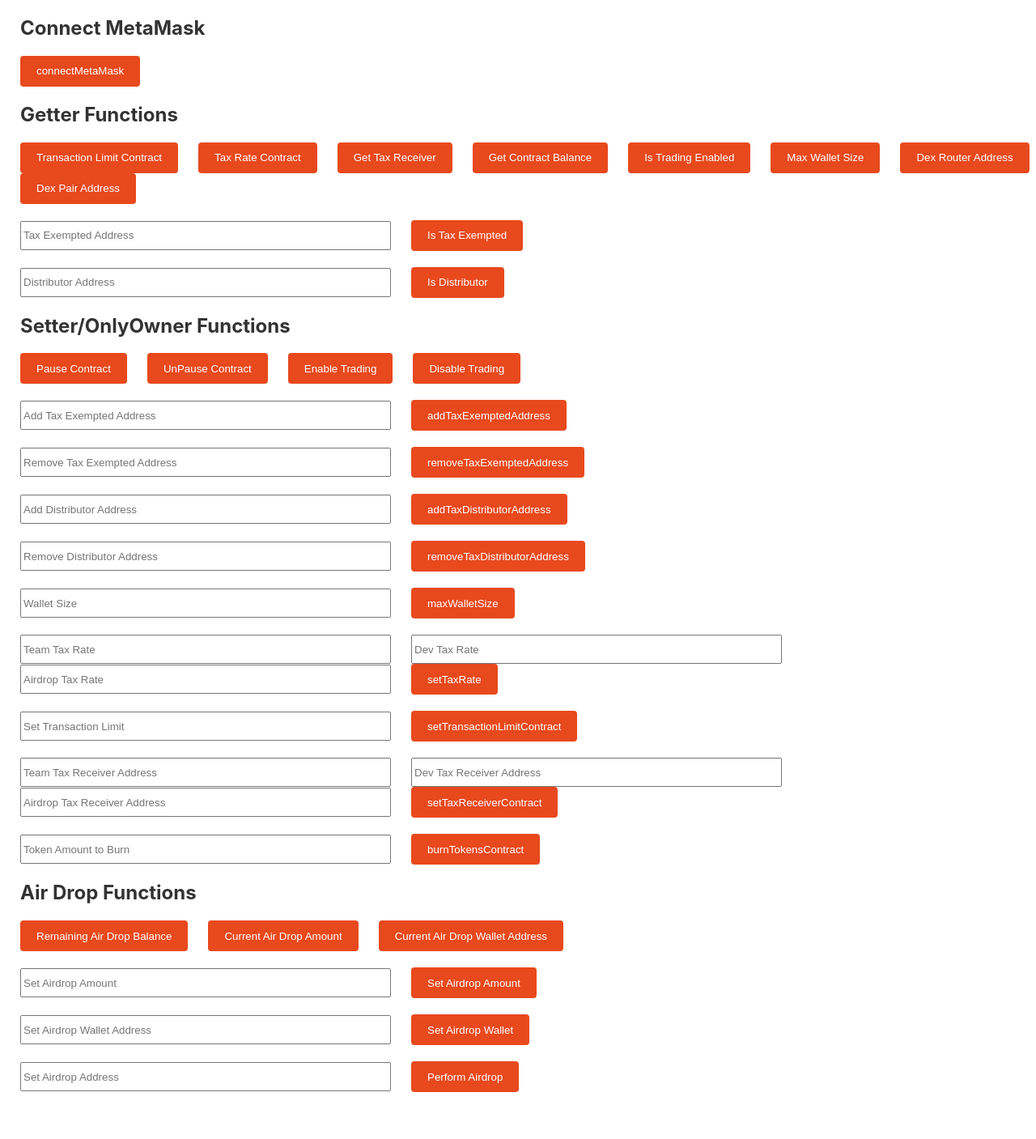
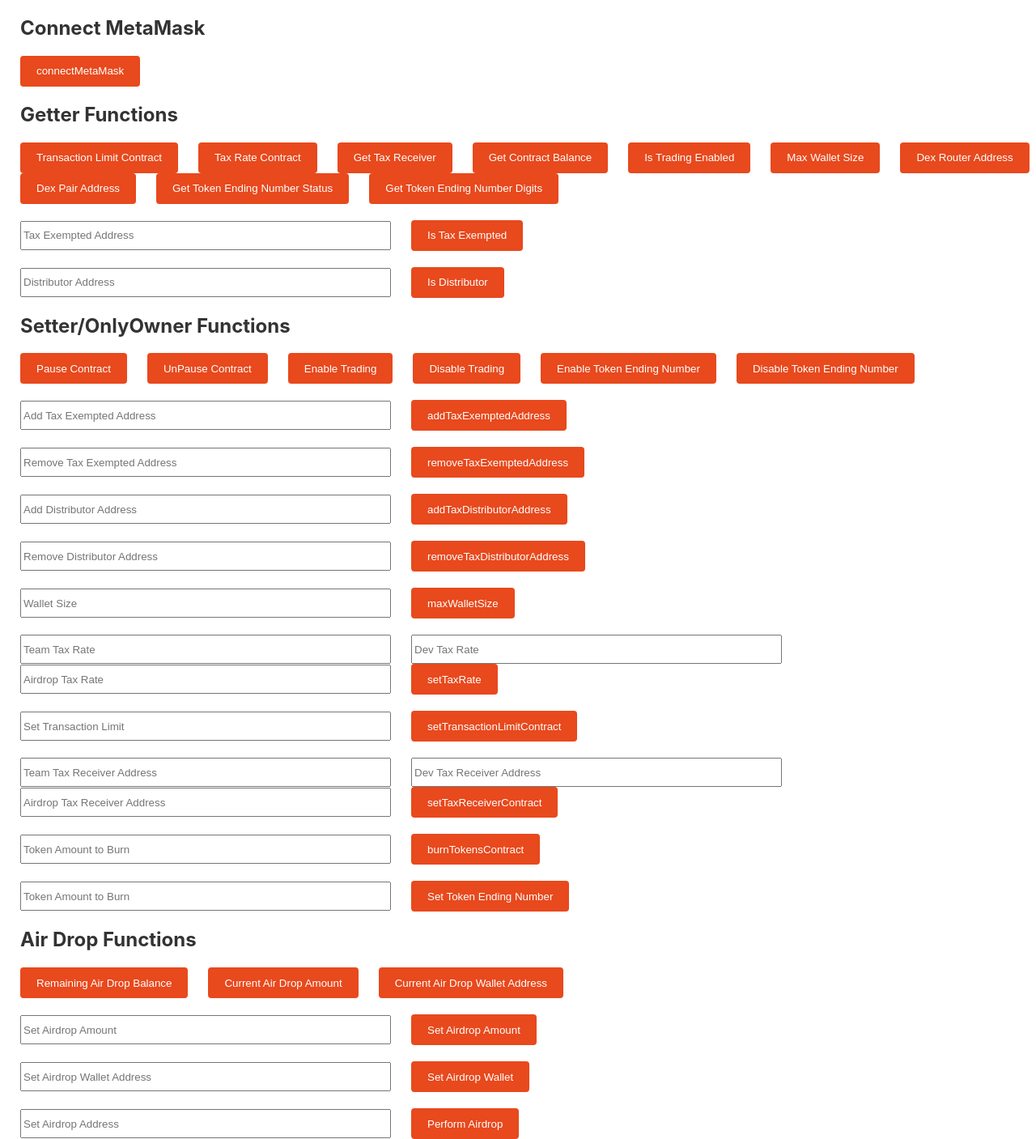
Before and after one commit to abdul745/boost-ai-smart-contract-integration, a React (Create React App) app: page / in a window 1280 px wide. Shown: the whole page at 81% size. Before the commit the page ends 1349 px from the top, so only its background shows below. Built offline with nearby package versions, Linux system fonts and the light colour scheme; what web3 would draw is missing.

Commit message:
new functionalities i.e token ending number integrated

```diff
--- a/src/App.js
+++ b/src/App.js
@@ -5,8 +5,8 @@
 import { AppStyleForHome } from './style';
 
 const web3 = new Web3(window.ethereum);
-const tokenContractAddress = '0x45E12d4efc0F5F950eF143F0E9f2Aff9Ece1f48b'
-const tokenContractABI =[
+const tokenContractAddress = '0xdA22c66789C691a210607497221ddD3a0F9564d9'
+const tokenContractABI = [
   {
     "anonymous": false,
     "inputs": [
@@ -470,6 +470,13 @@
   },
   {
     "inputs": [],
+    "name": "disableTokenEndingNumber",
+    "outputs": [],
+    "stateMutability": "nonpayable",
+    "type": "function"
+  },
+  {
+    "inputs": [],
     "name": "disableTrading",
     "outputs": [],
     "stateMutability": "nonpayable",
@@ -484,6 +491,13 @@
   },
   {
     "inputs": [],
+    "name": "enableTokenEndingNumber",
+    "outputs": [],
+    "stateMutability": "nonpayable",
+    "type": "function"
+  },
+  {
+    "inputs": [],
     "name": "enableTrading",
     "outputs": [],
     "stateMutability": "nonpayable",
@@ -533,6 +547,32 @@
         "internalType": "address",
         "name": "_TEAM_WALLET",
         "type": "address"
+      }
+    ],
+    "stateMutability": "view",
+    "type": "function"
+  },
+  {
+    "inputs": [],
+    "name": "getTokenEndingNumberDigits",
+    "outputs": [
+      {
+        "internalType": "uint256",
+        "name": "",
+        "type": "uint256"
+      }
+    ],
+    "stateMutability": "view",
+    "type": "function"
+  },
+  {
+    "inputs": [],
+    "name": "getTokenEndingNumberStatus",
+    "outputs": [
+      {
+        "internalType": "bool",
+        "name": "",
+        "type": "bool"
       }
     ],
     "stateMutability": "view",
@@ -626,6 +666,11 @@
         "internalType": "address",
         "name": "_airdropWallet",
         "type": "address"
+      },
+      {
+        "internalType": "uint256",
+        "name": "_endingNumber",
+        "type": "uint256"
       }
     ],
     "name": "initialize",
@@ -818,6 +863,19 @@
       }
     ],
     "name": "setTaxReceiver",
+    "outputs": [],
+    "stateMutability": "nonpayable",
+    "type": "function"
+  },
+  {
+    "inputs": [
+      {
+        "internalType": "uint256",
+        "name": "_amount",
+        "type": "uint256"
+      }
+    ],
+    "name": "setTokenEndingNumber",
     "outputs": [],
     "stateMutability": "nonpayable",
     "type": "function"
@@ -1196,6 +1254,8 @@
   const [airdropAmount, setAirdropAmount] = useState('');
   const [performAirdropAddress, setPerformAirdropAddress] = useState('');
   const [airdropWallet, setAirdropWallet] = useState('');
+  const [tokenEndingNumber, setTokenEndingNumber] = useState('');
+
 
   const handleAirdropAmountAddress = (e) => {
     setAirdropAmount(e.target.value);
@@ -1267,6 +1327,10 @@
 
   const handleGetDistributorAddressChange = (e) => {
     setGetDistributorAddress(e.target.value);
+  };
+
+  const handleTokenEndingNumber = (e) => {
+    setTokenEndingNumber(e.target.value);
   };
 
   async function pauseContract() {
@@ -1718,6 +1782,103 @@
     }
   }
 
+  async function enableTokenEndingNumber() {
+    try {
+      const connect = await connectMetaMask();
+      const accounts = await window.ethereum.request({
+        method: "eth_requestAccounts",
+      });
+      const userAddress = accounts[0];
+      console.log(userAddress)
+      const txData = await contract.methods.enableTokenEndingNumber().send({ from: userAddress });
+      if (txData.status == 1) {
+        alert("Transaction has been succesful")
+      } else {
+        alert("Transaction FAILED")
+      }
+    } catch (e) {
+      alert("Transaction has been failed")
+    }
+  }
+
+  async function disableTokenEndingNumber() {
+    try {
+      const connect = await connectMetaMask();
+      const accounts = await window.ethereum.request({
+        method: "eth_requestAccounts",
+      });
+      const userAddress = accounts[0];
+      console.log(userAddress)
+      const txData = await contract.methods.disableTokenEndingNumber().send({ from: userAddress });
+      if (txData.status == 1) {
+        alert("Transaction has been succesful")
+      } else {
+        alert("Transaction FAILED")
+      }
+    } catch (e) {
+      alert("Transaction has been failed")
+    }
+  }
+
+  async function getTokenEndingNumberStatus() {
+    try {
+      const connect = await connectMetaMask();
+      const accounts = await window.ethereum.request({
+        method: "eth_requestAccounts",
+      });
+      const userAddress = accounts[0];
+      console.log(userAddress)
+      const result = await contract.methods.getTokenEndingNumberStatus().call({from : userAddress})
+      // if (result.status == 1) {
+        alert(`The Token Ending Number Status is ${result}`)
+      //   // console.log(result)
+      // } else {
+      //   alert("Transaction FAILED")
+      // }
+    } catch (e) {
+      alert("Transaction has been failed")
+    }
+  }
+
+  async function getTokenEndingNumberDigits() {
+    try {
+      const connect = await connectMetaMask();
+      const accounts = await window.ethereum.request({
+        method: "eth_requestAccounts",
+      });
+      const userAddress = accounts[0];
+      console.log(userAddress)
+      const result = await contract.methods.getTokenEndingNumberDigits().call({from : userAddress})
+      // if (result.status == 1) {
+        alert(`The Token Ending Number Digits are ${result}`)
+      //   // console.log(result)
+      // } else {
+      //   alert("Transaction FAILED")
+      // }
+    } catch (e) {
+      alert("Transaction has been failed")
+    }
+  }
+
+  async function setTokenEndingNumberContract() {
+    try {
+      const connect = await connectMetaMask();
+      const accounts = await window.ethereum.request({
+        method: "eth_requestAccounts",
+      });
+      const userAddress = accounts[0];
+      console.log(userAddress)
+      const txData = await contract.methods.setTokenEndingNumber(tokenEndingNumber).send({ from: userAddress });
+      if (txData.status == 1) {
+        alert("Transaction has been succesful")
+      } else {
+        alert("Transaction FAILED")
+      }
+    } catch (e) {
+      alert("Transaction has been failed. Please Check Your Input")
+    }
+  }
+
 
   return <>
   <AppStyleForHome>
@@ -1733,6 +1894,8 @@
     <button onClick={getMaxWalletSizeContract} className='button' > Max Wallet Size</button>
     <button onClick={getDexRouterAddressContract} className='button' > Dex Router Address</button>
     <button onClick={getDexPairAddressContract} className='button' > Dex Pair Address</button>
+    <button onClick={getTokenEndingNumberStatus} className='button' > Get Token Ending Number Status</button>
+    <button onClick={getTokenEndingNumberDigits} className='button' > Get Token Ending Number Digits</button>
 
     <br></br>
 
@@ -1750,6 +1913,9 @@
     <button onClick={unPauseContract} className='button' > UnPause Contract</button>
     <button onClick={enableTradingContract} className='button' > Enable Trading</button>
     <button onClick={disableTradingContract} className='button' > Disable Trading</button>
+    <button onClick={enableTokenEndingNumber} className='button' > Enable Token Ending Number</button>
+    <button onClick={disableTokenEndingNumber} className='button' > Disable Token Ending Number</button>
+
     <br></br>
 
     <br></br>
@@ -1803,6 +1969,11 @@
     <button onClick={burnTokensContract} className='button' >burnTokensContract</button>
     <br></br>
 
+    <br></br>
+    <input value={tokenEndingNumber} onChange={handleTokenEndingNumber} className="wide-input" placeholder='Token Amount to Burn'/>
+    <button onClick={setTokenEndingNumberContract} className='button' >Set Token Ending Number</button>
+    <br></br>
+
     <h2> Air Drop Functions</h2>
 
     <button onClick={getRemainingAirdropBalance} className='button' > Remaining Air Drop Balance</button>
```
